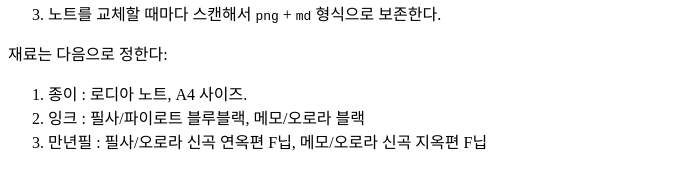
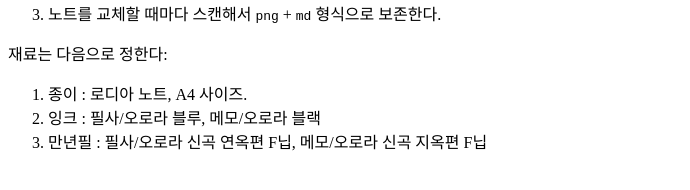
Before and after one commit to oxmhpark/reading.exonomicon.net, a Jekyll site: the page built from _posts/2022-03-23-restarting-note-taking.md, in a window 1280 px wide. Shown: the part 366-556 px from the top of the page, without its empty margins (0-690 px from the left). Built offline with Jekyll 4.4.1, drawn with Linux system fonts in a browser that asks for light colours; comment, search, counter and statistics services are not loaded; a style sheet for code colours, icons or effects is not loaded.

Commit message:
Update 2022-03-23-restarting-note-taking.md

```diff
--- a/_posts/2022-03-23-restarting-note-taking.md
+++ b/_posts/2022-03-23-restarting-note-taking.md
@@ -12,5 +12,5 @@
 재료는 다음으로 정한다:
 
 1. 종이 : 로디아 노트, A4 사이즈.
-2. 잉크 : 필사/파이로트 블루블랙, 메모/오로라 블랙
+2. 잉크 : 필사/오로라 블루, 메모/오로라 블랙
 3. 만년필 : 필사/오로라 신곡 연옥편 F닙, 메모/오로라 신곡 지옥편 F닙
```
